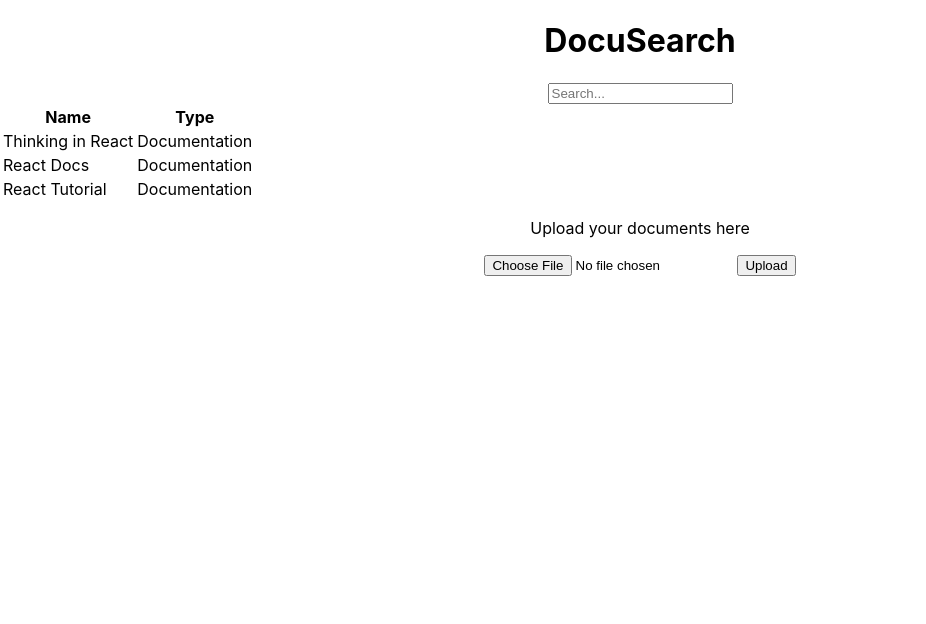
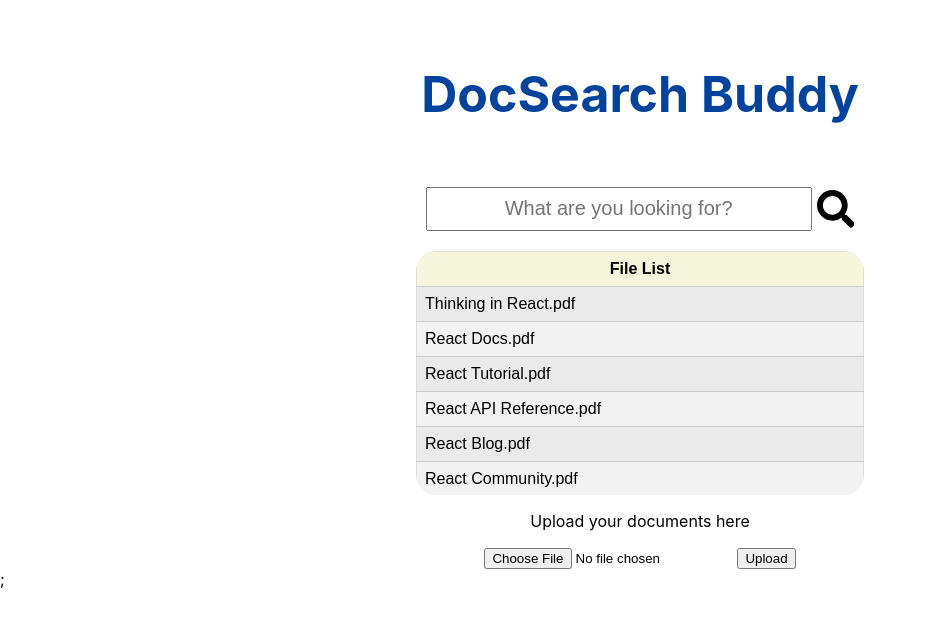
Before and after one commit to jl-5/DocSearch-Buddy, a React (Create React App) app in the folder my-app/: page / in a window 1280 px wide. Shown: the top 624 px of the page, without its empty margins (0-926 px from the left). Built offline with nearby package versions, Linux system fonts and the light colour scheme.

Commit message:
cleaned up UI, made table scrollable

```diff
--- a/my-app/package.json
+++ b/my-app/package.json
@@ -7,9 +7,11 @@
     "@testing-library/jest-dom": "^6.6.3",
     "@testing-library/react": "^16.3.0",
     "@testing-library/user-event": "^13.5.0",
+    "axios": "^1.9.0",
     "react": "^19.1.0",
     "react-dom": "^19.1.0",
-    "react-scripts": "5.0.1",
+    "react-icons": "^5.5.0",
+    "react-scripts": "^5.0.1",
     "web-vitals": "^2.1.4"
   },
   "scripts": {
--- a/my-app/src/App.js
+++ b/my-app/src/App.js
@@ -1,3 +1,5 @@
+import { FaSearch } from "react-icons/fa";
+
 // Use this later if we want to organize the documents by type
 function DocumentTypeRow({ type }) {
   return (
@@ -11,13 +13,11 @@ function DocumentTypeRow({ type }) {
 
 function DocumentRow({ document }) {
   const name = document.name
-  const type = document.type
 
   return (
     <tr>
       {/* TODO: Add document icon. */}
       <td>{name}</td>
-      <td>{type}</td>
 
     </tr>
   );
@@ -33,25 +33,39 @@ function DocumentTable({ documents }) {
         key={document.name} />
     );
   });
-
   return (
-    <table>
+    <div>
+      <table style={{ justifyContent: 'center' }}>
         <thead>
-        <tr>
-          <th>Name</th>
-          <th>Type</th>
+          <tr style={{ backgroundColor: 'beige' }}>
+            <th style = {{textAlign: 'center'}}>File List</th>
           </tr>
         </thead>
         <tbody>{rows}</tbody>
       </table>
+    </div>
+
   );
 }
 
+function ScrollableTableContainer ({ documents}) {
+  return (
+    <div className="table-container">
+      <DocumentTable documents={documents} />
+    </div>
+  );
+};
+
 function SearchBar() {
   return (
+    <div style={{ display: 'flex', flexDirection: 'row', textAlign: 'center', justifyContent: 'center', alignItems: 'center' }}>
       <form style={{ textAlign: 'center' }}>
-      <input type="text" placeholder="Search..." />
+        <input type="text" style={{ textAlign: 'center', width: '10cm', height: '1cm', fontSize: '20px' }} placeholder="What are you looking for?" />
       </form>
+      <FaSearch size='1cm' style={{ marginLeft: '5px', color: '#000' }} />
+
+    </div>
+
   );
 }
 
@@ -70,9 +84,9 @@ function FileUploadSection() {
 function FilterableDocumentTable({ documents }) {
   return (
     <div >
-      <h1 style={{ textAlign: 'center' }}>DocuSearch</h1>
+      <h1 style={{ textAlign: 'center', padding: '30px', fontSize: '50px', color: ' #00439C' }}>DocSearch Buddy</h1>
       <SearchBar />
-      <DocumentTable style={{backgroundColor: "blue"}} documents={documents} />
+      <ScrollableTableContainer documents={documents}/>
       <FileUploadSection />
 
     </div>
@@ -81,11 +95,22 @@ function FilterableDocumentTable({ documents }) {
 
 // example documents. These will be replaced with actual documents that will be uploaded by the user.
 const DOCUMENTS = [
-  {name: "Thinking in React", type: "Documentation", text: "React can change how you think about the designs you look at and the apps you build. When you build a user interface with React, you will first break it apart into pieces called components. Then, you will describe the different visual states for each of your components. Finally, you will connect your components together so that the data flows through them. In this tutorial, we’ll guide you through the thought process of building a searchable product data table with React."},
-  {name: "React Docs", type: "Documentation", text: "The React documentation is a great place to start learning about React. It covers the basics of React, including components, props, state, and lifecycle methods. It also includes advanced topics such as context, hooks, and performance optimization."},
-  {name: "React Tutorial", type: "Documentation", text: "The React tutorial is a hands-on guide to building a simple React application. It covers the basics of React, including components, props, state, and lifecycle methods. It also includes advanced topics such as context, hooks, and performance optimization."},
+  { name: "Thinking in React.pdf", type: "Documentation", text: "React can change how you think about the designs you look at and the apps you build. When you build a user interface with React, you will first break it apart into pieces called components. Then, you will describe the different visual states for each of your components. Finally, you will connect your components together so that the data flows through them. In this tutorial, we’ll guide you through the thought process of building a searchable product data table with React." },
+  { name: "React Docs.pdf", type: "Documentation", text: "The React documentation is a great place to start learning about React. It covers the basics of React, including components, props, state, and lifecycle methods. It also includes advanced topics such as context, hooks, and performance optimization." },
+  { name: "React Tutorial.pdf", type: "Documentation", text: "The React tutorial is a hands-on guide to building a simple React application. It covers the basics of React, including components, props, state, and lifecycle methods. It also includes advanced topics such as context, hooks, and performance optimization." },
+  { name: "React API Reference.pdf", type: "Documentation", text: "The React API reference is a comprehensive guide to the React API. It covers all of the components, hooks, and utilities that are available in React. It also includes examples and usage guidelines for each API." },
+  { name: "React Blog.pdf", type: "Documentation", text: "The React blog is a great place to stay up to date with the latest news and updates from the React team. It covers new features, best practices, and performance optimization tips." },
+  { name: "React Community.pdf", type: "Documentation", text: "The React community is a great place to connect with other React developers. It includes forums, chat rooms, and social media groups where you can ask questions, share ideas, and get help with your React projects." },
+  { name: "React GitHub.pdf", type: "Documentation", text: "The React GitHub repository is the official source code for React. It includes the source code, documentation, and issue tracker for React. You can also find the latest releases and changelogs here." },
+  { name: "React Examples.pdf", type: "Documentation", text: "The React examples are a collection of sample applications built with React. They cover a wide range of topics, including state management, routing, and performance optimization. You can use these examples as a starting point for your own projects." },
+  { name: "React Tools.pdf", type: "Documentation", text: "The React tools are a collection of utilities and libraries that can help you build better React applications. They include tools for testing, debugging, and performance optimization." },
+  { name: "React Resources.pdf", type: "Documentation", text: "The React resources are a collection of articles, videos, and tutorials that can help you learn more about React. They cover a wide range of topics, including state management, routing, and performance optimization." },
+  { name: "React Best Practices.pdf", type: "Documentation", text: "The React best practices are a collection of guidelines and recommendations for building better React applications. They cover a wide range of topics, including state management, routing, and performance optimization." },
 ];
 
 export default function App() {
-  return <FilterableDocumentTable documents={DOCUMENTS} />;
+  return <div>
+    <FilterableDocumentTable documents={DOCUMENTS} />;
+  </div>
+
 }
--- a/my-app/src/index.css
+++ b/my-app/src/index.css
@@ -5,9 +5,46 @@ body {
     sans-serif;
   -webkit-font-smoothing: antialiased;
   -moz-osx-font-smoothing: grayscale;
+  background-color: #ffffff;
 }
 
 code {
   font-family: source-code-pro, Menlo, Monaco, Consolas, 'Courier New',
     monospace;
 }
+
+.table-container{
+    background-color: #eaeaea;
+    border-radius: 20px;
+    height: 244px;
+
+    overflow: scroll;
+    width: 35%;
+    margin-left: auto;
+    margin-right: auto;
+    margin-top: 20px;
+}
+
+table {
+  font-family: Arial, sans-serif;
+  border-collapse: collapse;
+  width: 100%;
+  border: 1px solid #ddd;
+  text-align: center;
+  justify-content: center;
+  margin-left: auto;
+  margin-right: auto;
+
+}
+tr {
+  border-bottom: 1px solid #ccc;
+}
+th,
+td {
+  text-align: left;
+  padding: 8px;
+  white-space: nowrap;
+}
+tr:nth-child(even) {
+  background-color: #f2f2f2;
+}
```
Also changed, not shown: 1 other file (tests, documents, lock files or other folders). Lines whose indentation alone changed are shown as unchanged.
